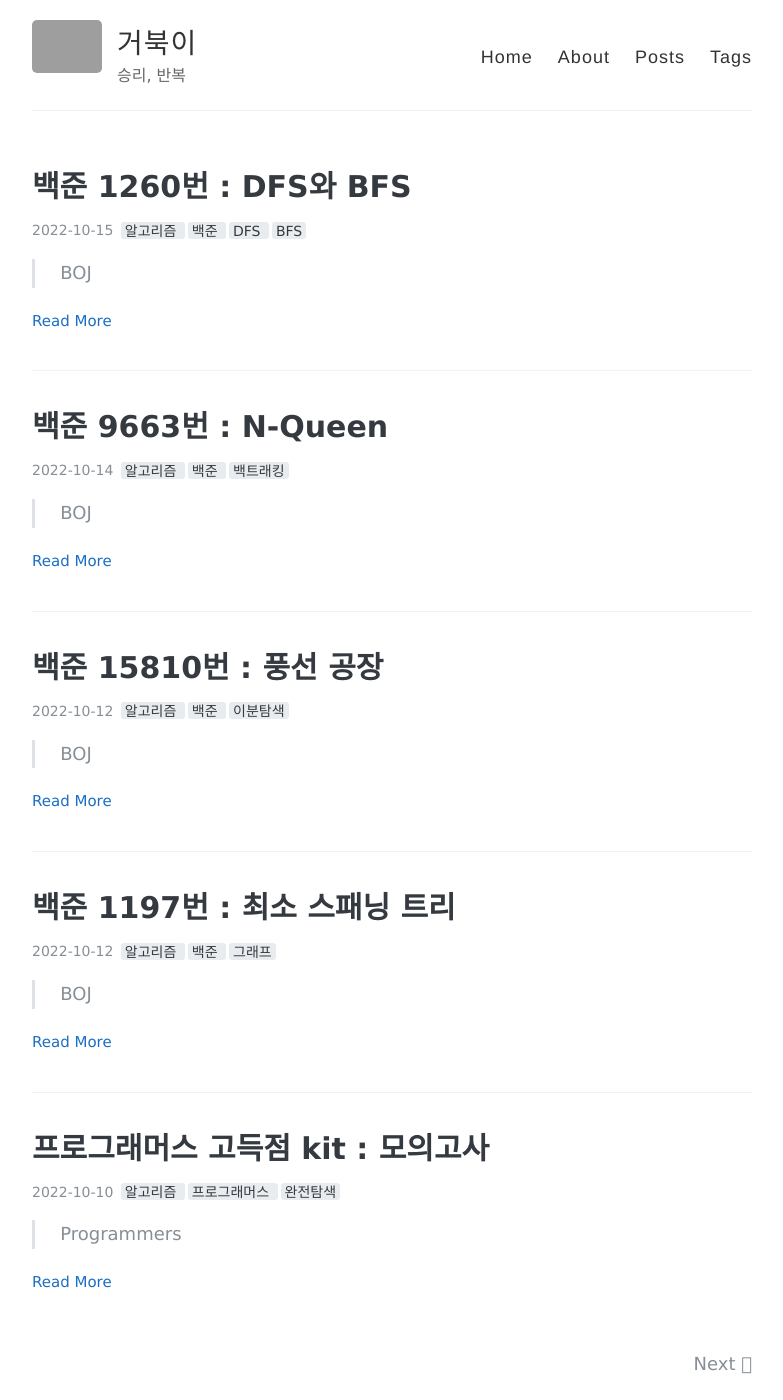
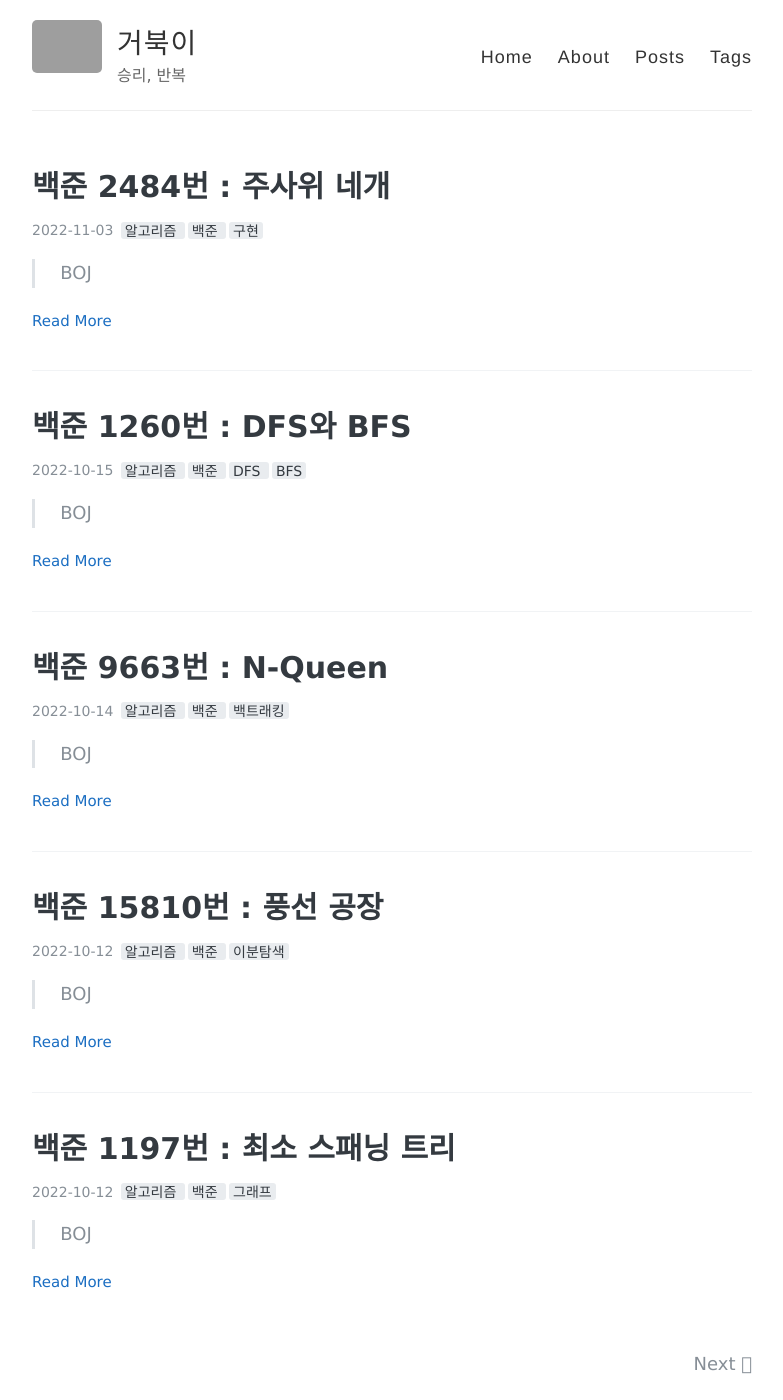
Before and after one commit to younghyunshin/younghyunshin.github.io, a Jekyll site: the page built from index.html, in a window 1280 px wide and 1400 px high. Shown: the whole window, without its empty margins (248-1031 px from the left). Built offline with Jekyll 4.4.1, drawn with Linux system fonts in a browser that asks for light colours; the list of posts is cut into pages by our own code; part of the change alters nothing that is shown; grey boxes are pictures that could not be loaded.

Commit message:
add post

```diff
--- /dev/null
+++ b/_posts/2022-11-03-baekjoon-2484.md
@@ -0,0 +1,53 @@
+---
+layout: post
+title: "백준 2484번 : 주사위 네개"
+tags: [알고리즘, 백준, 구현]
+comments: true
+---
+
+> BOJ
+
+### 문제설명
+1에서부터 6까지의 눈을 가진 4개의 주사위를 던져서 다음과 같은 규칙에 따라 상금을 받는 게임이 있다.
+
+같은 눈이 4개가 나오면 50,000원+(같은 눈)×5,000원의 상금을 받게 된다.
+같은 눈이 3개만 나오면 10,000원+(3개가 나온 눈)×1,000원의 상금을 받게 된다.
+같은 눈이 2개씩 두 쌍이 나오는 경우에는 2,000원+(2개가 나온 눈)×500원+(또 다른 2개가 나온 눈)×500원의 상금을 받게 된다.
+같은 눈이 2개만 나오는 경우에는 1,000원+(같은 눈)×100원의 상금을 받게 된다.
+모두 다른 눈이 나오는 경우에는 (그 중 가장 큰 눈)×100원의 상금을 받게 된다.
+
+### 접근
+이 문제의 핵심은 sort를 해야한다는 것이다.
+sort된 배열을 가지고, 모든 값이 다 같다면 처음과 끝만 비교하면 되고,
+만약 3개 값만 같다면, 1번째값과 3번째값 OR 2번째값과 4번째값...
+이렇게 비교해서 풀면된다.
+나는 모든 경우의수를 생각해야하는데, 중간에 몇몇 경우를 놓쳐서 시간이 들었다(ex. 2값이 같을 경우 3가지 경우 존재)
+
+### 코드
+~~~c++
+#include <cstdio> //printf
+#include <iostream> //cout
+#include <algorithm> //sort
+
+using namespace std;
+
+
+int main(){
+	int size;
+	cin >> size;
+	int arr[4]={};
+	int cost[1000]={};
+	for(int i=0;i<size;i++){
+		scanf("%d %d %d %d",&arr[0], &arr[1],&arr[2],&arr[3]);
+		sort(arr,arr+4);
+		if(arr[0]==arr[3]) cost[i]=50000+arr[0]*5000;
+		else if(arr[0]==arr[2] || arr[1]==arr[3]) cost[i]=10000+arr[2]*1000;
+		else if(arr[0]==arr[1] && arr[2]==arr[3]) cost[i]=2000+arr[1]*500+arr[3]*500;
+		else if(arr[0]==arr[1]) cost[i]=1000+arr[1]*100;
+		else if(arr[1]==arr[2]) cost[i]=1000+arr[1]*100;
+		else if(arr[2]==arr[3]) cost[i]=1000+arr[3]*100;
+		else cost[i]=arr[3]*100;
+	}
+	cout<< *max_element(cost, cost+size)<<endl;
+}
+~~~
```
Also changed, not shown: _posts/2022-10-15-baekjoon-1260.md (line endings or trailing spaces).
